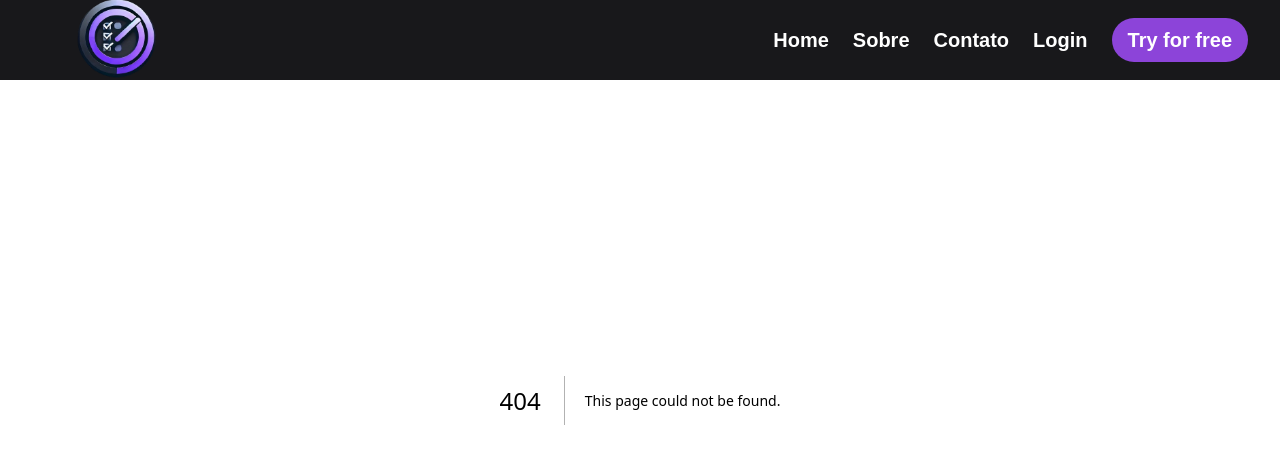
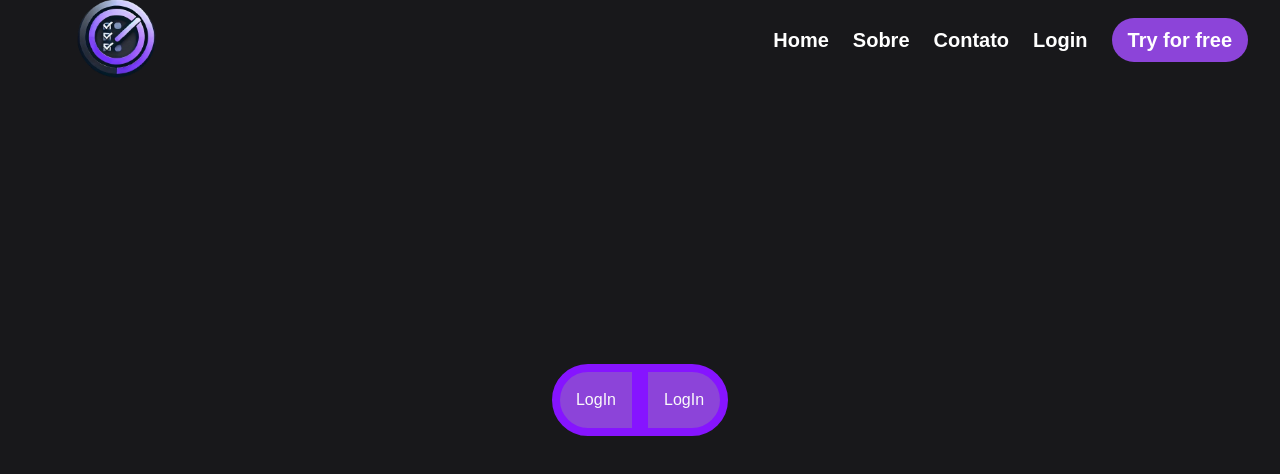
Before and after one commit to l-fraga2811/HabiTaskNext, a Next.js app in the folder habitask/frontend/: page /signin in a window 1280 px wide. Before the commit this address had no page. Shown: the top 474 px of the page. Built offline with nearby package versions, Linux system fonts and the light colour scheme.

Commit message:
começando pagina signin

```diff
--- /dev/null
+++ b/habitask/frontend/src/app/signin/page.tsx
@@ -0,0 +1,32 @@
+import Image from "next/image";
+import { purpleText } from "../layout";
+import Link from "next/link";
+import homeImg from "../../public/homeImg.png";
+
+//TODO: FAZER LOGO UM MVP MESMO Q SEJA FEIO,AJEITAR A IMAGEM E DEIXAR CERTINHA, FAZER AS OUTRAS PAGINAS
+const SigninPage = () => {
+  return (
+    <div className=" w-full h-screen flex items-center justify-center">
+
+      {/* Container flex para alinhar imagem e texto lado a lado */}
+      <div className="flex items-center justify-center max-w-screen max-sm:flex-col">
+
+        {/* TEXTO */}
+      <div className="flex items-center justify-center">
+          <Link href={"/dashboard"} className=" bg-[#8c44d9] p-4 rounded-s-full border-[#8614ff] border-8">
+            <button className="hover:cursor-pointer">
+              LogIn
+            </button>
+          </Link>
+          <Link href={"/dashboard"} className=" bg-[#8c44d9] p-4 rounded-r-full border-[#8614ff] border-8">
+            <button className="hover:cursor-pointer">
+              LogIn
+            </button>
+          </Link>
+        </div>
+      </div>
+    </div>
+  );
+};
+
+export default SigninPage;
```
